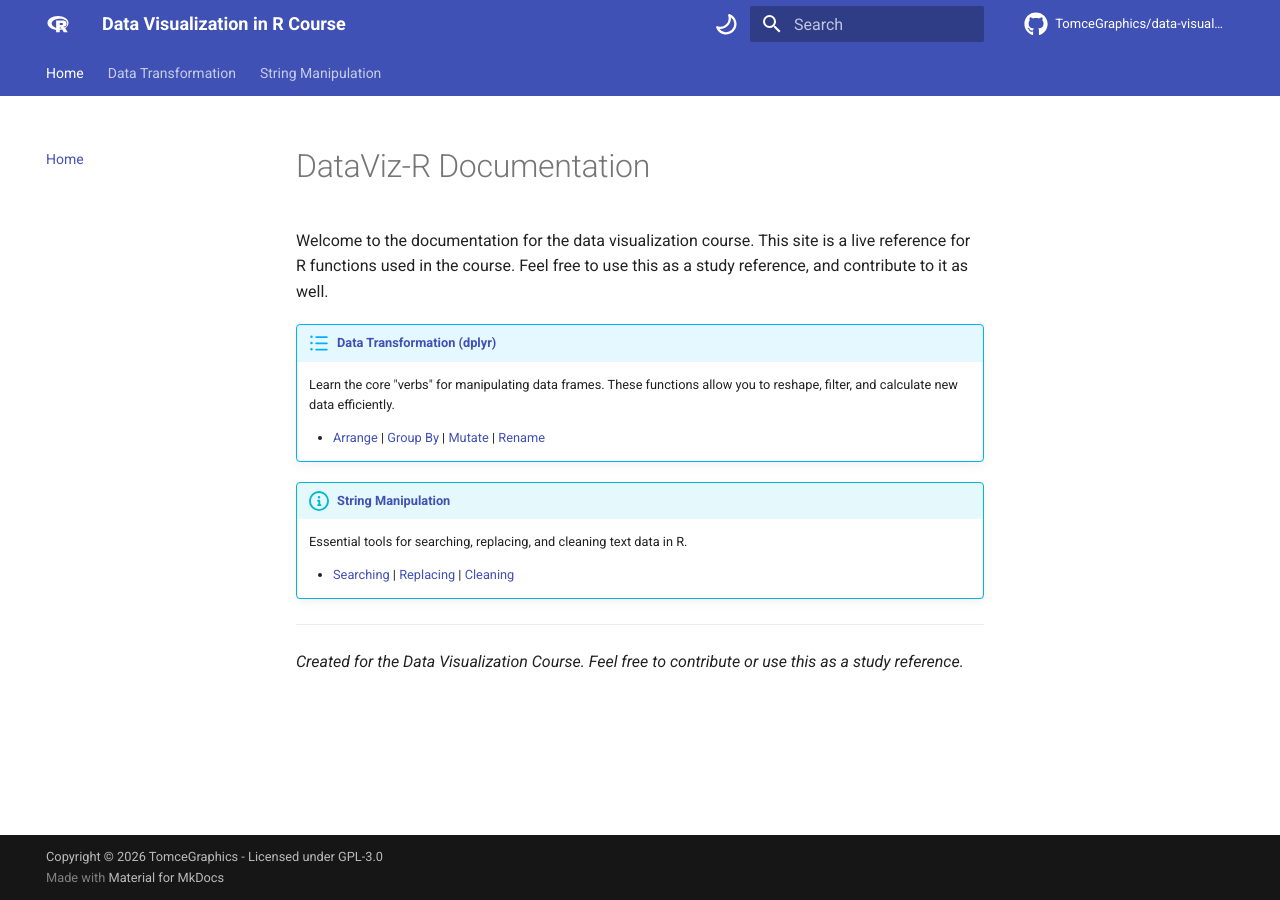
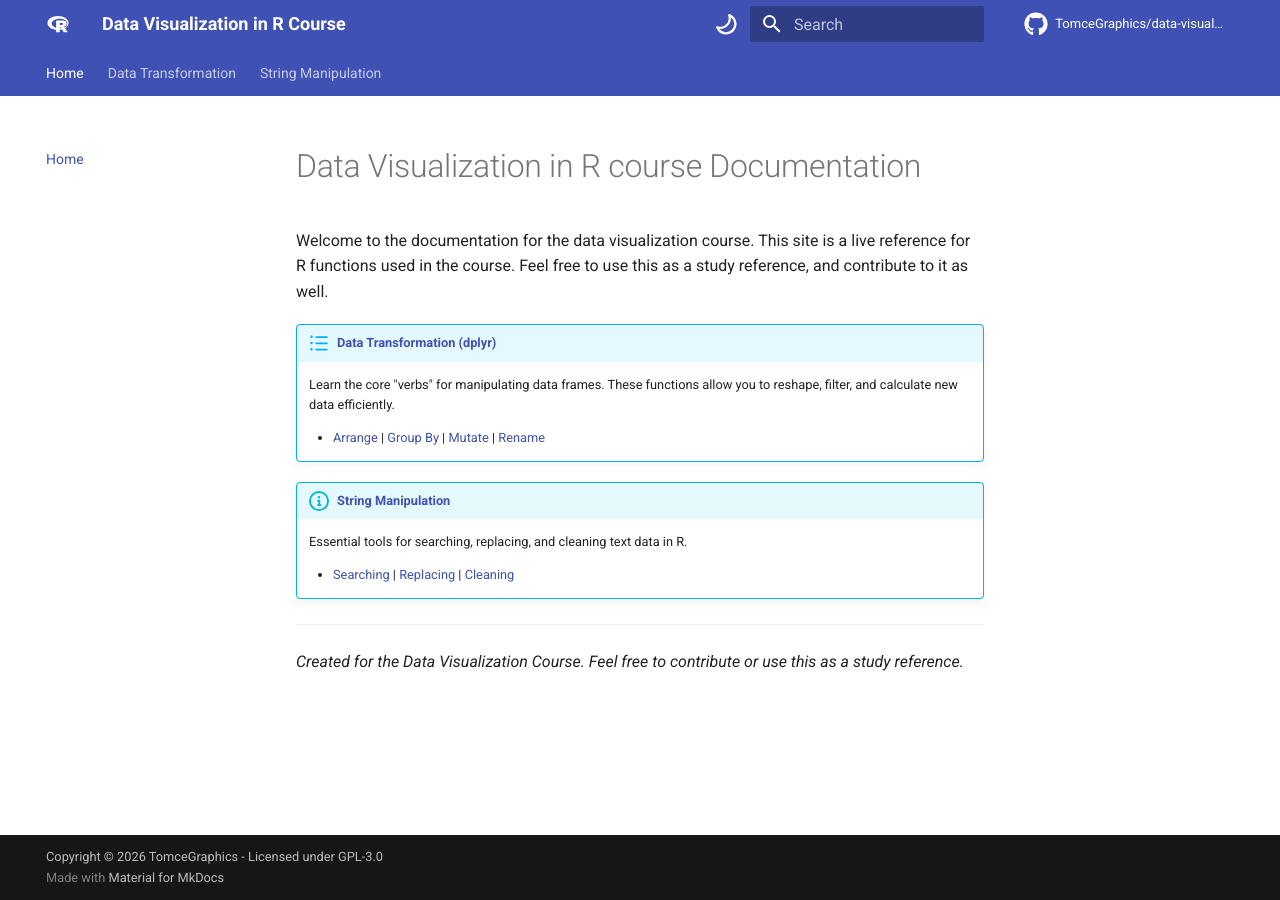
Before and after one commit to TomceGraphics/data-visualization-r, an MkDocs documentation site: the page built from docs/index.md, in a window 1280 px wide. Built offline with MkDocs 1.6.1 and Material for MkDocs 9.7.7, drawn with Linux system fonts in a browser that asks for light colours; comment, search, counter and statistics services are not loaded.

Commit message:
docs: update index page for data visualization course documentation

```diff
--- a/docs/index.md
+++ b/docs/index.md
@@ -1,4 +1,4 @@
-# DataViz-R Documentation
+# Data Visualization in R course Documentation
 
 Welcome to the documentation for the data visualization course. This site is a live reference for R functions used in the course. Feel free to use this as a study reference, and contribute to it as well.
 
```
